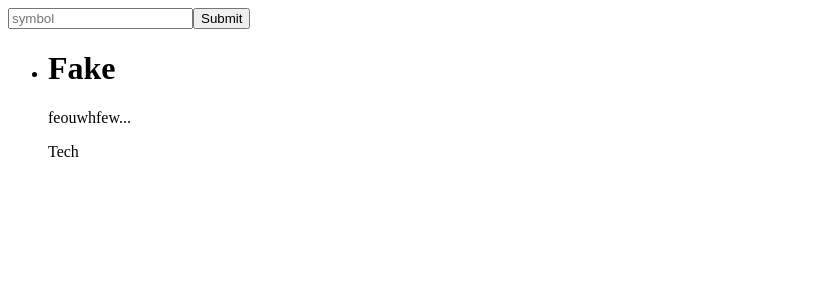
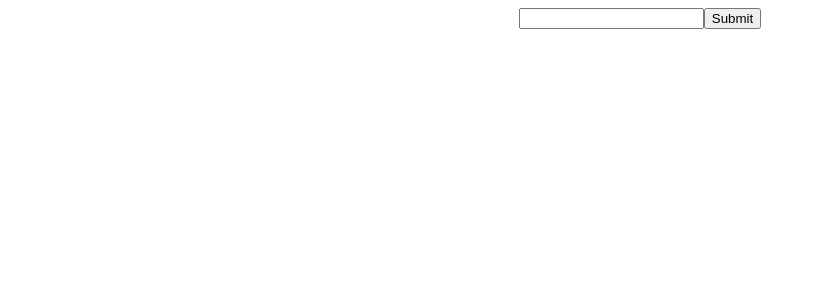
Before and after one commit to ianrboyle/weather-app, a React (Create React App) app: page / in a window 1280 px wide. Shown: the top 300 px of the page, without its empty margins (0-816 px from the left). Built offline with nearby package versions, Linux system fonts and the light colour scheme.

Commit message:
adds functionality to setWeatherData, allow user to input city and submit, creating an instance of weather data

```diff
--- a/src/App.tsx
+++ b/src/App.tsx
@@ -10,39 +10,49 @@ import axios, {AxiosResponse} from "axios";
 import { isDataView } from 'util/types';
 
 
-interface IData {
-  main: Main[]
-}
-interface Main {
+interface IWeatherData {
+  name: string,
   temp: number,
-  feels_like: number,
-  temp_min: number,
-  temp_max: number,
-  pressure: number,
-  humidity: number
+  description: string,
+  icon: string,
 }
 
+
 function App() {
-  const [weatherData, setWeatherData] = useState<IWeatherInfo[]>([])
-  const [data, setData] = useState<IData>()
+  const [weatherData, setWeatherData] = useState<IWeatherData>()
   const [city, setCity] = useState("")
   const handleChange = (event: ChangeEvent<HTMLInputElement>) :void => {
     setCity(event.target.value);
 }
-  useEffect(() =>  {
-     axios.get<IWeatherInfo[]>(`http://api.openweathermap.org/data/2.5/weather?q=${city}&appid=${process.env.REACT_APP_WEATHER_APP_API_KEY}`).then((response: AxiosResponse) => {
-       setData(response.data["main"]);
-       console.log("data: ", data);
-      //  console.log(response.data["main"])
-      })
-  }, [city])
+
+const handleClick = ():void => {
+  axios.get(`http://api.openweathermap.org/data/2.5/weather?q=${city}&appid=${process.env.REACT_APP_WEATHER_APP_API_KEY}`).then((response: AxiosResponse) => {
+         console.log(response.data["weather"][0].description);
+         setWeatherData({
+           name: response.data.name,
+           temp: response.data["main"].temp,
+           description: response.data["weather"][0].description,
+           icon: response.data["weather"][0].icon
+         })
+
+        })
+}
+  // useEffect(() =>  {
+  //    axios.get<IWeatherInfo[]>(`http://api.openweathermap.org/data/2.5/weather?q=${city}&appid=${process.env.REACT_APP_WEATHER_APP_API_KEY}`).then((response: AxiosResponse) => {
+  //      setData(response.data["main"]);
+  //      console.log("data: ", data);
+  //     //  console.log(response.data["main"])
+  //     })
+  // }, [city])
   return (
     <div className="App">
-    <div className="input-container">
-      <input onChange={handleChange} type="text" name="city" value={city} />
-     {JSON.stringify(data)}
-
-    </div>
+      <div className="input-container">
+        <input onChange={handleChange} type="text" name="city" value={city} />
+        <button onClick={handleClick}>Submit</button>
+      </div>
+      <div>
+        {weatherData?.description}
+      </div>
     </div>
   );
 }
--- a/src/YahooAPI.tsx
+++ b/src/YahooAPI.tsx
@@ -13,13 +13,7 @@ export interface Position {
 }
 
 const Yahoo = () => {
-  const [positions, setPositions] = useState<Position["positions"]>([{
-    name: "Fake",
-    sector: "Tech",
-    country: "USA",
-    state: "CA",
-    longBusinessSummary: "feouwhfew"
-  }])
+  const [positions, setPositions] = useState<Position["positions"]>([])
 
   return (
   <div>
--- a/src/index.tsx
+++ b/src/index.tsx
@@ -5,6 +5,6 @@ import Yahoo from "./YahooAPI"
 
 
 ReactDOM.render(
-    <Yahoo />,
+    <App />,
   document.getElementById('root')
 );
```
